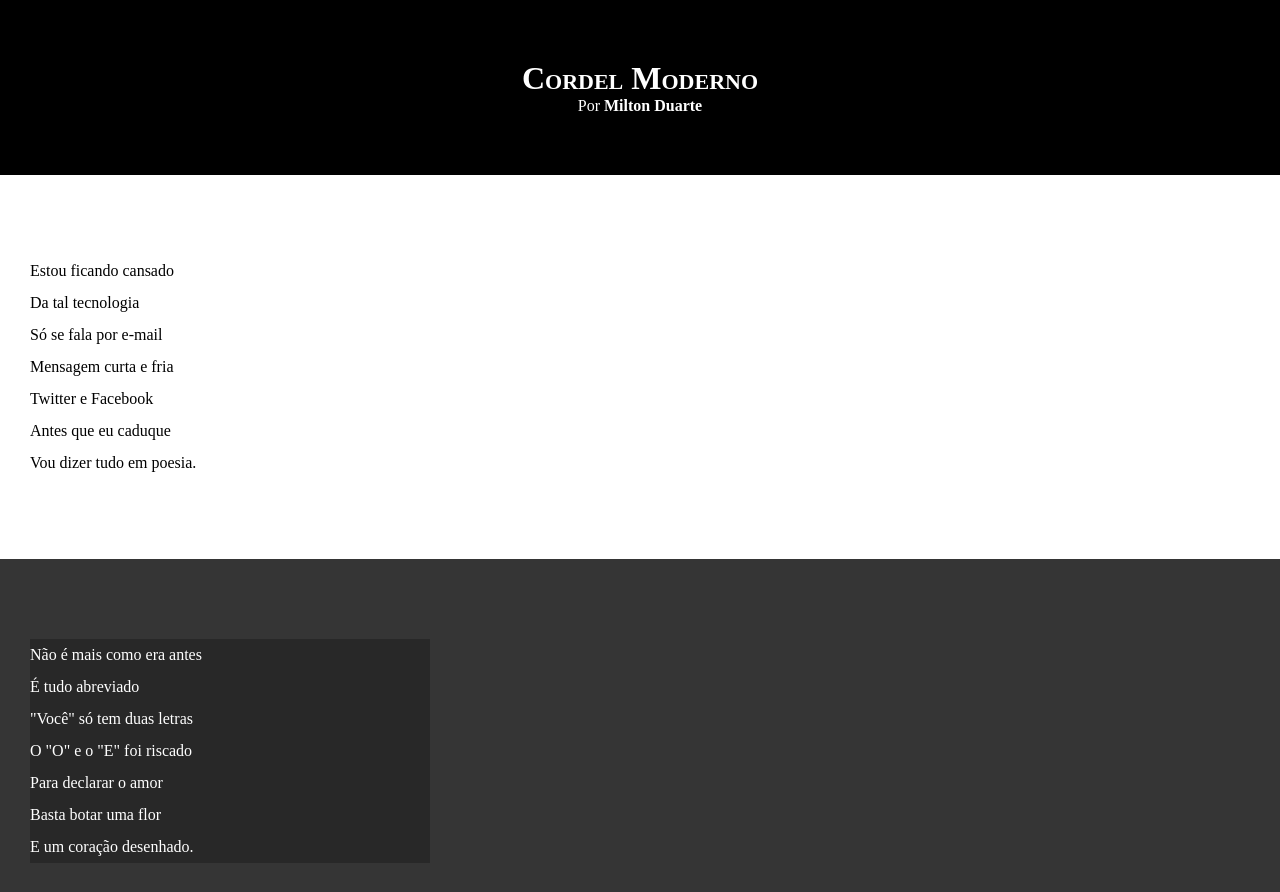
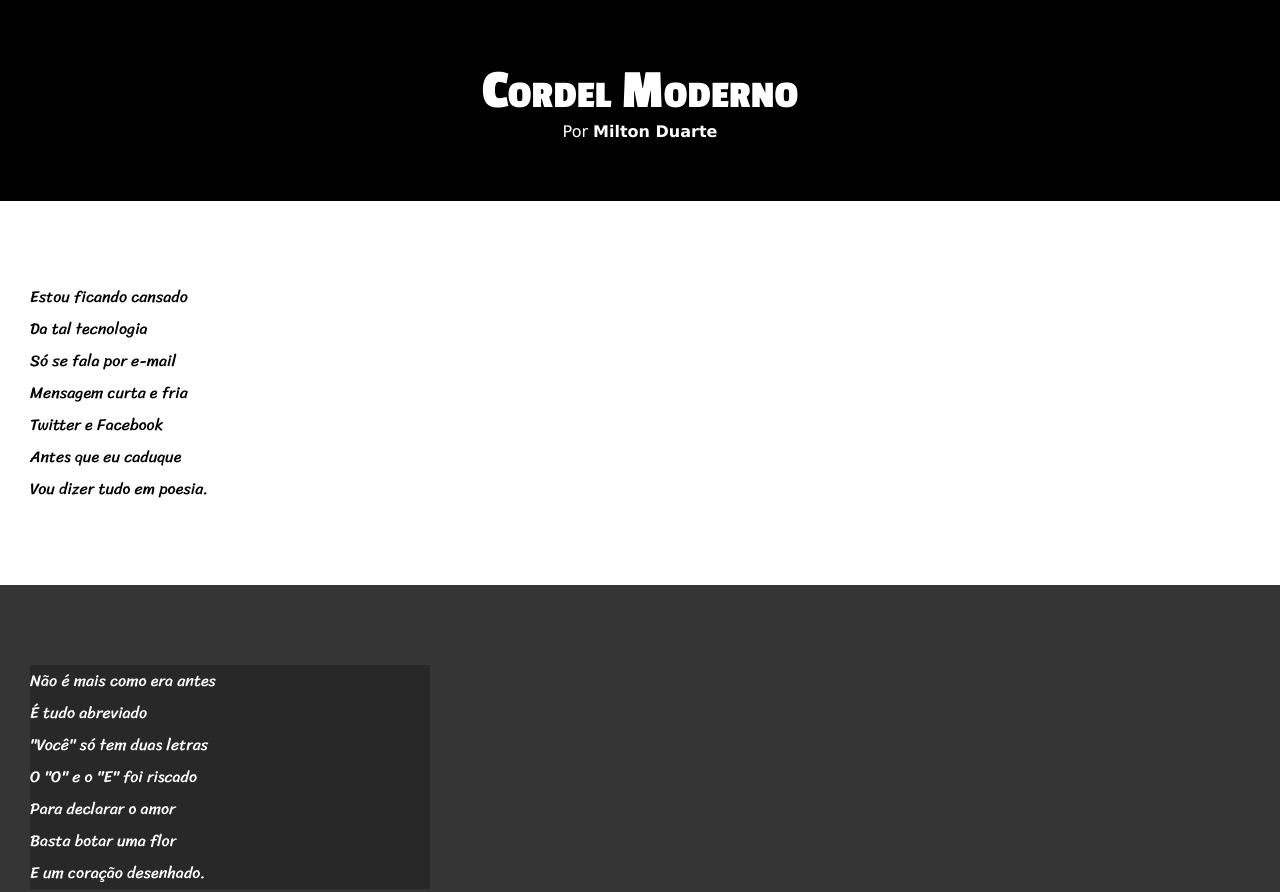
Before and after one commit to 1joaovdf/html-css, a plain HTML site: page desafios/D004/index.html in a window 1280 px wide. Shown: the top 892 px of the page. Drawn offline with Linux system fonts and the light colour scheme.

Commit message:
estilos nas letras

```diff
--- a/desafios/D004/style.css
+++ b/desafios/D004/style.css
@@ -1,4 +1,14 @@
 @charset "UTF-8";
+
+@import url('https://fonts.googleapis.com/css2?family=Passion+One:wght@400;700;900&display=swap');
+
+@import url('https://fonts.googleapis.com/css2?family=Passion+One:wght@400;700;900&family=Sriracha&display=swap');
+
+:root{
+    --fonte1: Verdana, Gereva, Tahoma, sans-serif;
+    --fonte2: "Passion One", sans-serif;
+    --fonte3: "Sriracha", cursive;
+}
 
 *{
     margin: 0;
@@ -12,6 +22,7 @@
 html, body{
     min-height: 100hv;
     background-color: darkgray;
+    font-family: var(--fonte1);
 
 
 }
@@ -29,6 +40,8 @@ header {
 header > h1{
     padding-top: 50px;
     font-variant: small-caps;
+    font-family: var(--fonte2);
+    font-size: 3.5em;
 
 }
 
@@ -53,6 +66,7 @@ section{
     padding-bottom: 10vh;
     line-height: 2em;
     padding-left: 30px;
+    font-family: var(--fonte3);
 }
 
 section.normal {
```
